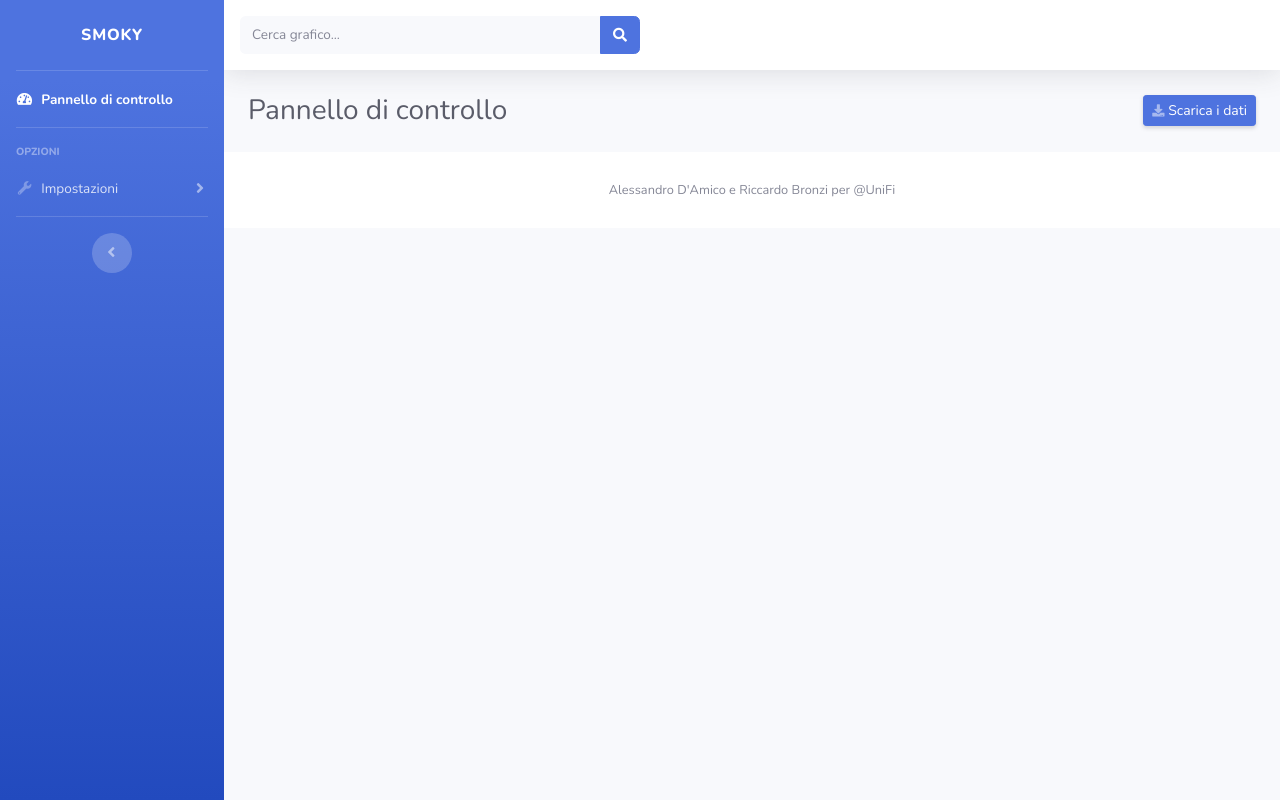
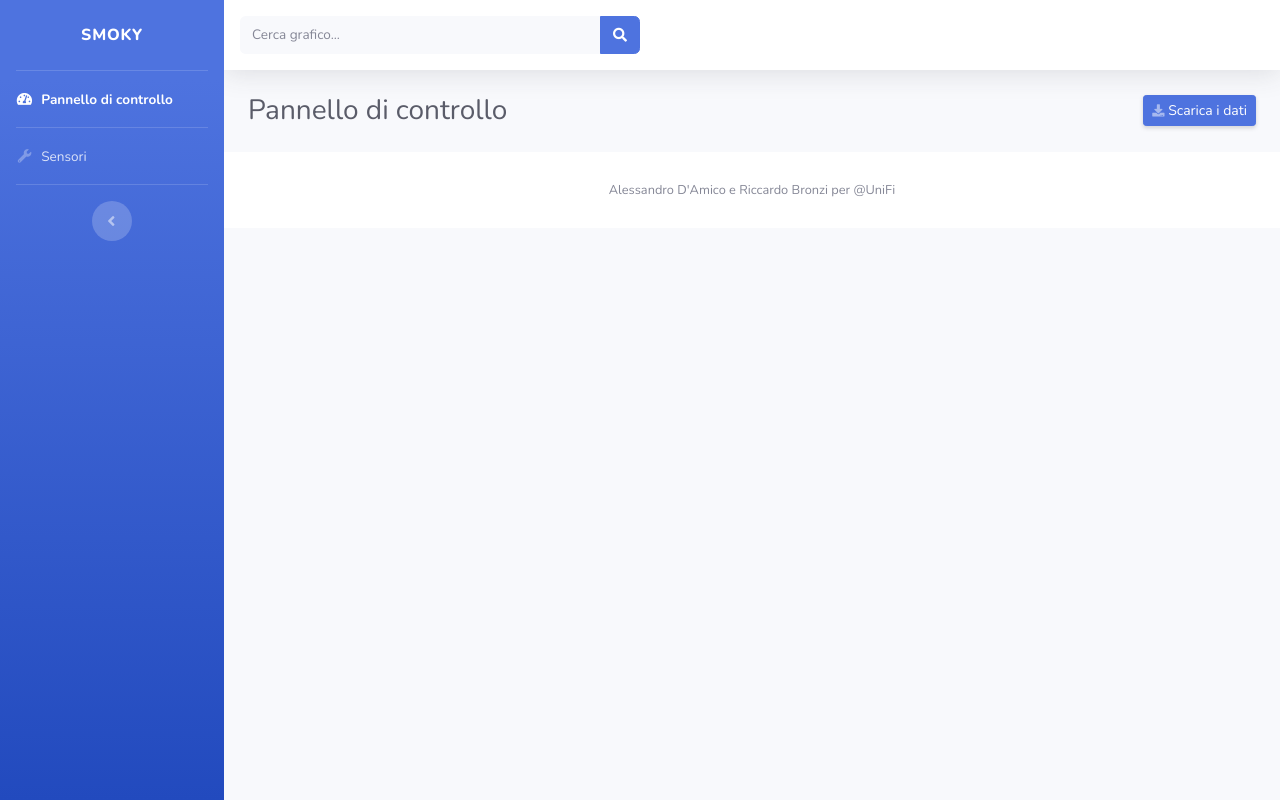
Before and after one commit to 6132283/Smoky, a Django app: page / in a window 1280 px wide. Run offline with Django 3.2, Linux system fonts and the light colour scheme; some libraries are stand-ins or nearby versions.

Commit message:
little visual changes

```diff
--- a/templates/Smoky/index.html
+++ b/templates/Smoky/index.html
@@ -48,34 +48,21 @@
         </li>
 
         <!-- Divider -->
-        <hr class="sidebar-divider">
-
+        <hr class="sidebar-divider my-0">
         <!-- Heading -->
-        <div class="sidebar-heading">
-            Opzioni
-        </div>
-
-
 
         <!-- Nav Item - Utilities Collapse Menu -->
         <li class="nav-item">
-            <a class="nav-link collapsed" href="#" data-toggle="collapse" data-target="#collapseUtilities"
-               aria-expanded="true" aria-controls="collapseUtilities">
+            <a class="nav-link" href="{% url 'settings' %}">
                 <i class="fas fa-fw fa-wrench"></i>
-                <span>Impostazioni</span>
+                <span>Sensori</span>
             </a>
-            <div id="collapseUtilities" class="collapse" aria-labelledby="headingUtilities"
-                 data-parent="#accordionSidebar">
-                <div class="bg-white py-2 collapse-inner rounded">
-                    <h6 class="collapse-header">Impostazioni:</h6>
-                    <a class="collapse-item" href="{% url 'settings' %}">Sensori</a>
-                </div>
-            </div>
         </li>
 
 
         <!-- Divider -->
         <hr class="sidebar-divider d-none d-md-block">
+
 
         <!-- Sidebar Toggler (Sidebar) -->
         <div class="text-center d-none d-md-inline">
```
Also changed, not shown: templates/otherpages/settings.html (+3 -12 lines).
